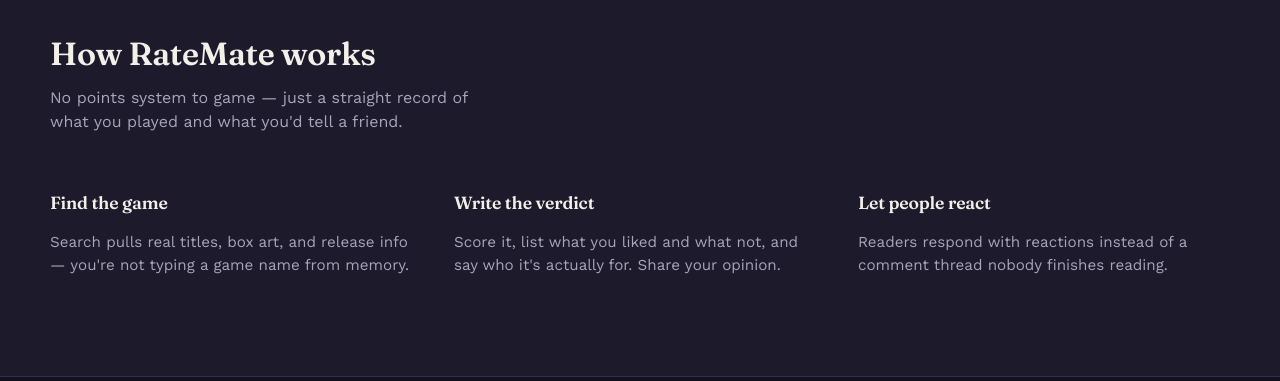
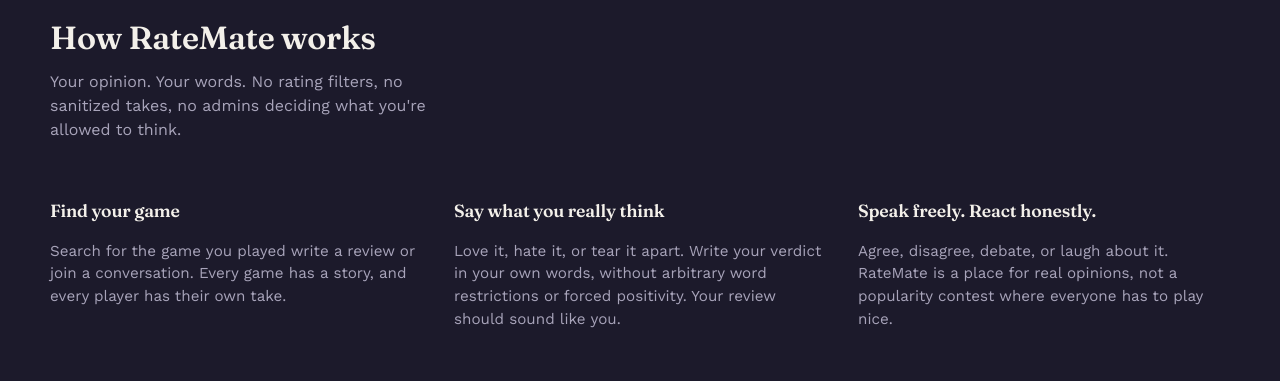
Before and after one commit to gara255/RateMate, a React (Vite) app: page / in a window 1280 px wide. Shown: the part 1100-1481 px from the top of the page. Built offline with nearby package versions, Linux system fonts and the light colour scheme; no server answers; the database is empty.

Commit message:
Move API keys to .env
Move API keys to .env and small text changes

```diff
--- a/src/API/fetchRequestRAWG.js
+++ b/src/API/fetchRequestRAWG.js
@@ -1,4 +1,5 @@
-const url = 'https://api.rawg.io/api/games?key=75ec301e90a447f58b1063972438f5ac&page_size=4&search='
+const apiKey = import.meta.env.VITE_RAWG_SEARCH_KEY
+const url = `https://api.rawg.io/api/games?key=${apiKey}&page_size=4&search=`
 
 export default async function fetchRequestRawg(searchInput){
 
--- a/src/API/fetchRequestToOurDB.js
+++ b/src/API/fetchRequestToOurDB.js
@@ -1,5 +1,5 @@
-const apiKey = 'sb_publishable_9qhBP--rQvNZ3G9lzPtYXg_qRRPpByS'
-const url = 'https://wuhbloysiszrtkjsigmo.supabase.co/rest/v1'
+const apiKey = import.meta.env.VITE_SUPABASE_KEY
+const url = import.meta.env.VITE_SUPABASE_URL
 
 export default async function fetchRequest(path = '/', method = 'GET', data = null) {
     const options = {
--- a/src/App.jsx
+++ b/src/App.jsx
@@ -10,7 +10,6 @@
 import { useNavigate } from 'react-router'
 import fetchRequest from './API/fetchRequestToOurDB'
 
-const apiKey = 'sb_publishable_9qhBP--rQvNZ3G9lzPtYXg_qRRPpByS'
 
 function App() {
 
--- a/src/Components/HeroSection.jsx
+++ b/src/Components/HeroSection.jsx
@@ -6,7 +6,7 @@
     return (
         <section className="hero wrap">
             <div>
-                <h1>Say what you actually thought of the game.</h1>
+                <h1>Glaze the greatness. Expose the garbage.</h1>
                 <p className="lede">Post a review, score it honestly, lay out the pros and cons — then let people react the way they would in your Discord, not with a star rating nobody reads.</p>
                 <div className="hero-actions">
                     <a className="btn-primary">Browse reviews</a>
--- a/src/Components/HowSection.jsx
+++ b/src/Components/HowSection.jsx
@@ -5,21 +5,21 @@
                 <div className="section-head">
                     <div>
                         <h2>How RateMate works</h2>
-                        <p>No points system to game — just a straight record of what you played and what you'd tell a friend.</p>
+                        <p>Your opinion. Your words. No rating filters, no sanitized takes, no admins deciding what you're allowed to think.</p>
                     </div>
                 </div>
                 <div className="how-grid">
                     <div className="how-card">
-                        <h3>Find the game</h3>
-                        <p>Search pulls real titles, box art, and release info — you're not typing a game name from memory.</p>
+                        <h3>Find your game</h3>
+                        <p>Search for the game you played write a review or join a conversation. Every game has a story, and every player has their own take.</p>
                     </div>
                     <div className="how-card">
-                        <h3>Write the verdict</h3>
-                        <p>Score it, list what you liked and what not, and say who it's actually for. Share your opinion.</p>
+                        <h3>Say what you really think</h3>
+                        <p>Love it, hate it, or tear it apart. Write your verdict in your own words, without arbitrary word restrictions or forced positivity. Your review should sound like you.</p>
                     </div>
                     <div className="how-card">
-                        <h3>Let people react</h3>
-                        <p>Readers respond with reactions instead of a comment thread nobody finishes reading.</p>
+                        <h3>Speak freely. React honestly.</h3>
+                        <p>Agree, disagree, debate, or laugh about it. RateMate is a place for real opinions, not a popularity contest where everyone has to play nice.</p>
                     </div>
                 </div>
             </div>
```
Also changed, not shown: 1 other file (tests, documents, lock files or other folders).
